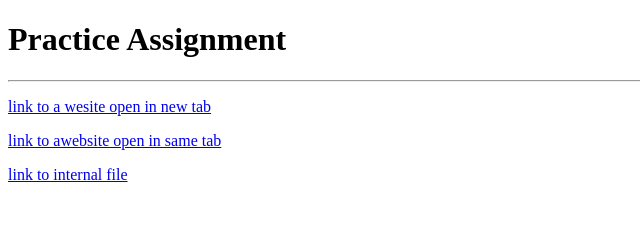
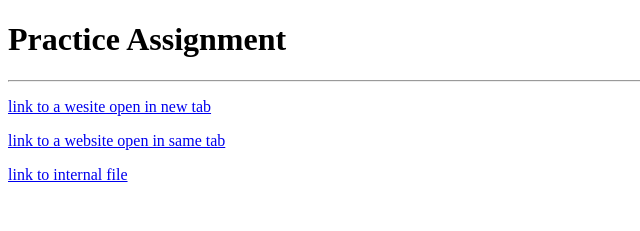
Before and after one commit to OmkarPatil1117/HandsON, a plain HTML site: page index.html in a window 1280 px wide. Shown: the top 231 px of the page, 0-640 px from the left. Drawn offline with Linux system fonts and the light colour scheme.

Commit message:
Final Commit

```diff
--- a/index.html
+++ b/index.html
@@ -10,7 +10,7 @@
     <h1>Practice Assignment</h1>
     <hr>
     <p><a href="https://www.prepbytes.com/" target="_blank"> link to a wesite open in new tab</a></p>
-    <p><a href="https://www.prepbytes.com/" >link to awebsite open in same tab</a></p>
+    <p><a href="https://www.prepbytes.com/" >link to a website open in same tab</a></p>
     <p><a href="./HTML2.html">link to internal file</a></p>
     <br>
     <p>Image kept inside the folder</p>
```
